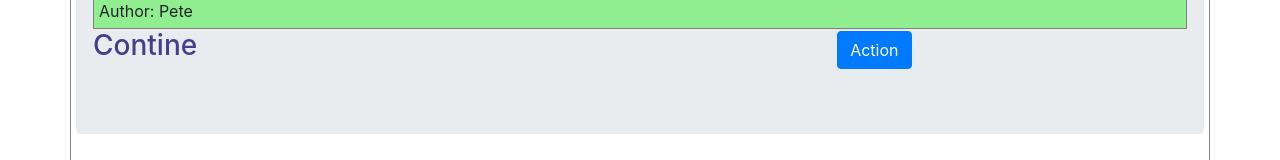
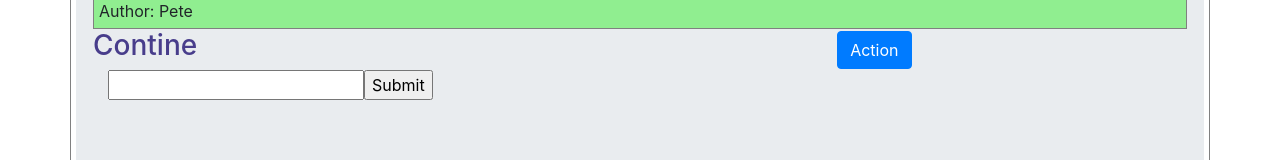
Before and after one commit to bob-smith-compass/react-props-state, a React (Create React App) app: page / in a window 1280 px wide. Shown: the part 601-761 px from the top of the page. Built offline with nearby package versions, Linux system fonts and the light colour scheme.

Commit message:
<input type="text" value={this.state.congtent} onChange={this.onChar} />

```diff
--- a/src/App.js
+++ b/src/App.js
@@ -7,6 +7,7 @@ import Hero from './components/quiz/hero/Hero'
 import Turn from './components/quiz/turn/Turn'
 import Continue from './components/quiz/continue/Continue'
 import Footer from './components/quiz/footer/Footer';
+import Reloader from './components/quiz/reloader/Reloader';
 
 class App extends Component {
   constructor(props) {
@@ -32,6 +33,7 @@ class App extends Component {
           <Hero />
           <Turn authors={this.authors} books={this.books} author={this.author}/>
           <Continue />
+          <Reloader />
         </div>
           <Footer />
 
--- a/src/components/quiz/reloader/Reloader.jsx
+++ b/src/components/quiz/reloader/Reloader.jsx
@@ -3,16 +3,16 @@ import React, { Component } from 'react'
 export default class Reloader extends Component {
     constructor(props) {
         super(props);
-        this.state = { congtent: "" };
+        this.state = { content: "" };
         this.onChar = this.onChar.bind(this);
         this.onGoTime = this.onGoTime.bind(this);
-    }
-    let onChar = function (event) {
+    };
+    onChar(event) {
         this.setState({
             content: event.target.value
         })
     }
-    let onGoTime = function (event) {
+    onGoTime(event) {
         this.setState({
             content: event.target.value
         })
@@ -21,7 +21,8 @@ render() {
         return (
             <div>
                 <form onSubmit={this.onGoTime}>
-            <input type="text" value={this.state.congtent} onChange={this.onChar}/>
+                    <input type="text" value={this.state.congtent} onChange={this.onChar} />
+                    <input type="submit" value="Submit" />
                 </form>
 
             </div>
```
Lines whose indentation alone changed are shown as unchanged.
